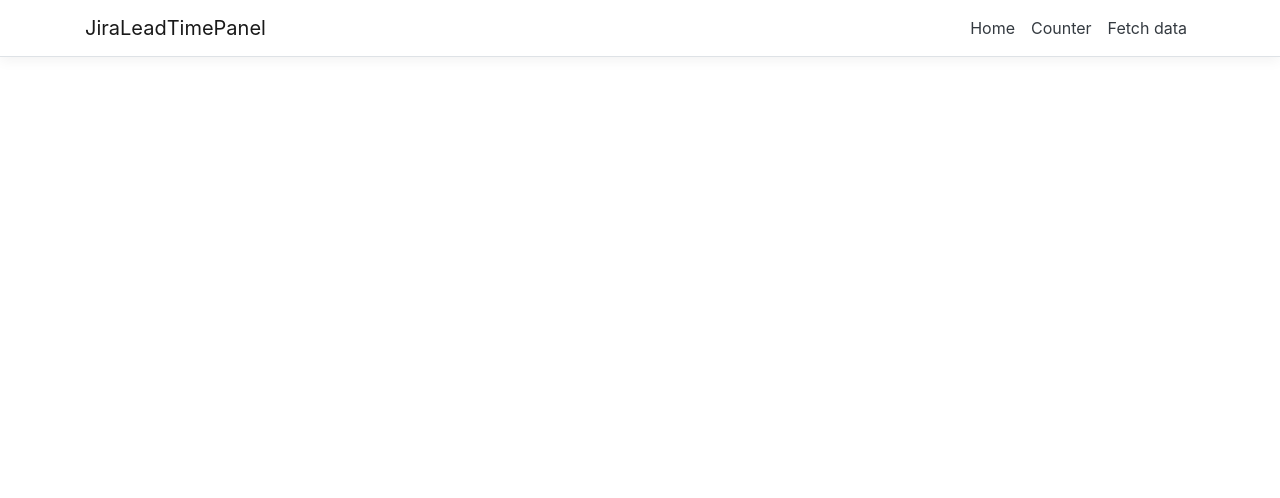
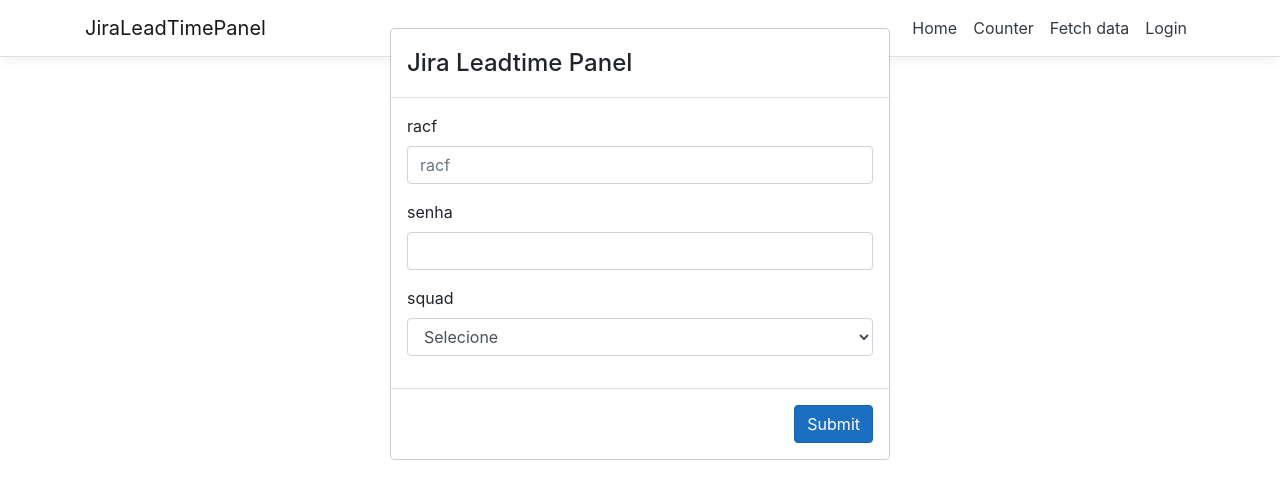
Before and after one commit to ocarlosroberto/JiraLeadTimePanel, an Angular app in the folder ClientApp/: page /login in a window 1280 px wide. Before the commit this address led to /. Shown: the top 498 px of the page. Built offline with nearby package versions, Linux system fonts and the light colour scheme.

Commit message:
feat: New Login Component

```diff
--- /dev/null
+++ b/ClientApp/src/app/components/login/login.component.html
@@ -0,0 +1,31 @@
+<div class="modal" tabindex="-1" role="dialog" [ngStyle]="{'display':displayStyle}">
+    <div class="modal-dialog" role="document">
+        <div class="modal-content">
+            <div class="modal-header">
+                <h4 class="modal-title">Jira Leadtime Panel</h4>
+            </div>
+            <div class="modal-body">
+                <form [formGroup]="loginFrm">
+                    <div class="mb-3">
+                        <label for="user" class="form-label">racf</label>
+                        <input type="text" class="form-control" id="user" placeholder="racf" formControlName="username">
+                    </div>
+                    <div class="mb-3">
+                        <label for="password" class="form-label">senha</label>
+                        <input type="password" class="form-control" id="password" formControlName="password">
+                    </div>
+                    <div class="mb-3">
+                        <label for="password" class="form-label">squad</label>
+                        <select class="form-control" formControlName="squad">
+                            <option value="">Selecione</option>
+                            <option *ngFor="let squad of squads" [value]="squad.id">{{squad.name}}</option>
+                        </select>
+                    </div>
+                </form>
+            </div>
+            <div class="modal-footer">
+                <button type="button" class="btn btn-primary" (click)="autheticateUser()">Submit</button>
+            </div>
+        </div>
+    </div>
+</div>
--- /dev/null
+++ b/ClientApp/src/app/components/login/login.component.ts
@@ -0,0 +1,67 @@
+import { Component, Inject, OnInit } from '@angular/core';
+import { FormBuilder, FormControl, FormGroup } from '@angular/forms';
+import { Router } from "@angular/router"
+import { HttpClient } from '@angular/common/http';
+
+@Component({
+  selector: 'app-login',
+  templateUrl: './login.component.html',
+  styleUrls: ['./login.component.css']
+})
+export class LoginComponent implements OnInit {
+
+  loginFrm!: FormGroup;
+  user: User;
+  squads = [
+    { id: "CCMCPLATC", name: "cash plataformas comerciais" },
+    { id: "SQUAD2", name: "squad 2" },
+    { id: "SQUAD3", name: "squad 3" },
+  ];
+  route: string;
+
+  constructor(private http: HttpClient, @Inject('BASE_URL') baseUrl: string, private formBuilder: FormBuilder, private router: Router) {
+    this.route = baseUrl + 'jira/user/';
+  }
+
+  ngOnInit() {
+    this.loginFrm = this.formBuilder.group({
+      username: new FormControl(""),
+      password: new FormControl(""),
+      squad: new FormControl("")
+    })
+
+    this.openPopup();
+  }
+
+  displayStyle = "none";
+
+  openPopup() {
+    this.displayStyle = "block";
+  }
+  closePopup() {
+    this.displayStyle = "none";
+    this.router.navigate(['/fetch-data', this.loginFrm.value["squad"]]);
+  }
+
+  autheticateUser() {
+    this.http.get<User>(this.route + this.loginFrm.value["username"])
+      .subscribe(result => {
+        this.user = result;
+        console.log(this.user);
+
+        this.displayStyle = "none";
+        this.closePopup();
+      },
+        error => {
+          console.error(error);
+          alert("Invalid User Name or Password");
+        }
+      );
+  }
+}
+
+interface User {
+  name: string;
+  emailAddress: string;
+  displayName: string;
+}
--- a/ClientApp/src/app/fetch-data/fetch-data.component.html
+++ b/ClientApp/src/app/fetch-data/fetch-data.component.html
@@ -1,5 +1,5 @@
 <h1 id="tableLabel">Jira</h1>
-
+<h3>{{squad}}</h3>
 <p>This component demonstrates fetching data from the server.</p>
 
 <p *ngIf="!cards"><em>Loading...</em></p>
--- a/ClientApp/src/app/fetch-data/fetch-data.component.ts
+++ b/ClientApp/src/app/fetch-data/fetch-data.component.ts
@@ -1,5 +1,6 @@
 import { Component, Inject } from '@angular/core';
 import { HttpClient } from '@angular/common/http';
+import { ActivatedRoute } from '@angular/router';
 
 @Component({
   selector: 'app-fetch-data',
@@ -7,11 +8,25 @@
 })
 export class FetchDataComponent {
   public cards: Card[];
+  squad: string;
 
-  constructor(http: HttpClient, @Inject('BASE_URL') baseUrl: string) {
-    http.get<Card[]>(baseUrl + 'jira/CCMCPLATC').subscribe(result => {
-      this.cards = result;
-    }, error => console.error(error));
+  constructor(http: HttpClient, @Inject('BASE_URL') baseUrl: string, private activatedRoute: ActivatedRoute) {
+    http.get<Card[]>(baseUrl + 'jira/CCMCPLATC')
+      .subscribe(result => {
+        this.cards = result;
+      },
+        error => {
+          console.error(error);
+        });
+  }
+
+
+  ngOnInit() {
+
+    this.activatedRoute.paramMap.subscribe(params => {
+      console.log(params);
+      this.squad = params.get('squad');
+    });
   }
 }
 
--- a/ClientApp/src/app/nav-menu/nav-menu.component.html
+++ b/ClientApp/src/app/nav-menu/nav-menu.component.html
@@ -37,6 +37,11 @@
               >Fetch data</a
             >
           </li>
+          <li class="nav-item" [routerLinkActive]="['link-active']">
+            <a class="nav-link text-dark" [routerLink]="['/login']"
+              >Login</a
+            >
+          </li>
         </ul>
       </div>
     </div>
```
Also changed, not shown: ClientApp/src/app/app.module.ts (+8 -1 lines), ClientApp/src/app/components/login/login.component.css (added), 1 other file (tests, documents, lock files or other folders).
